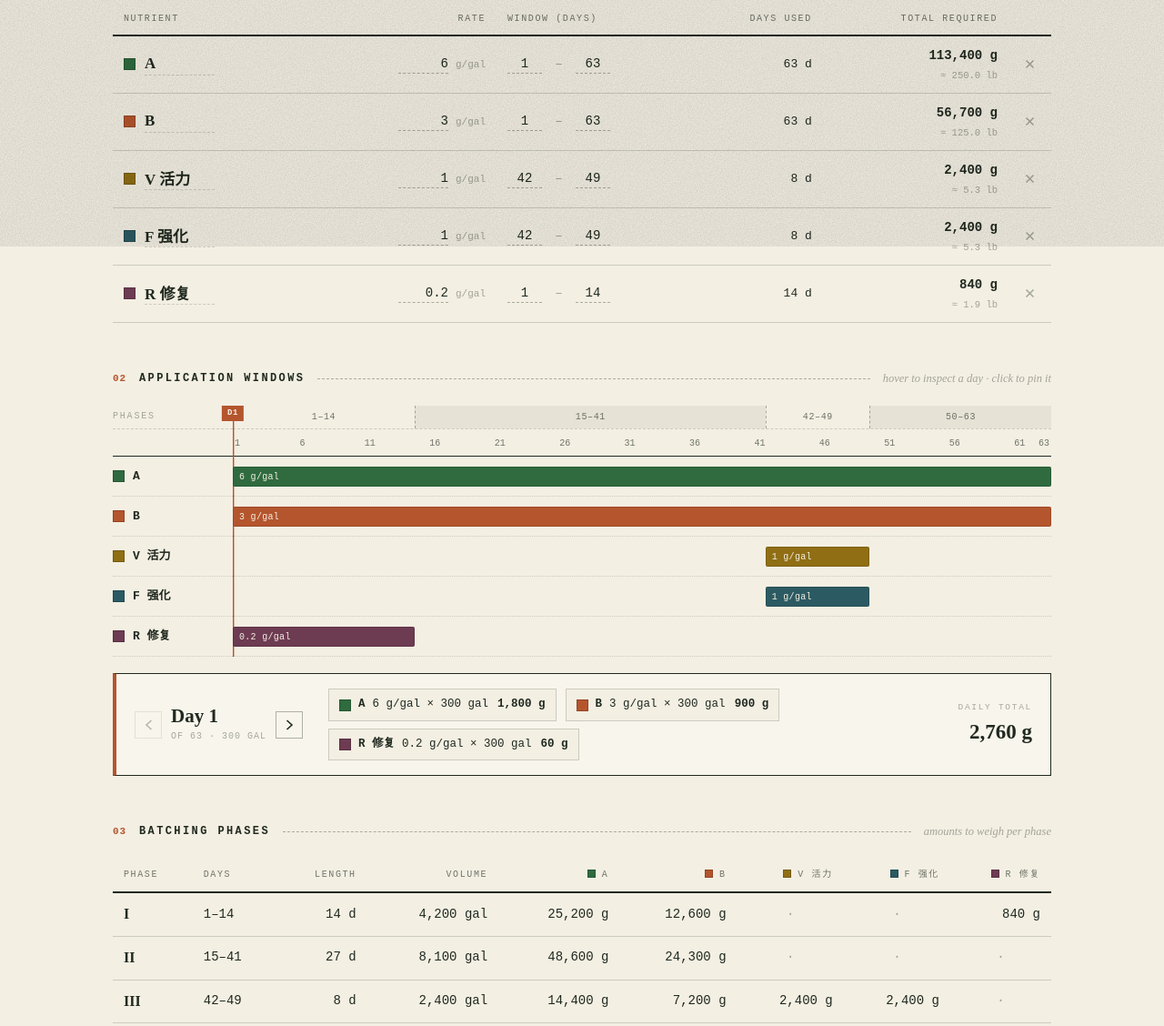
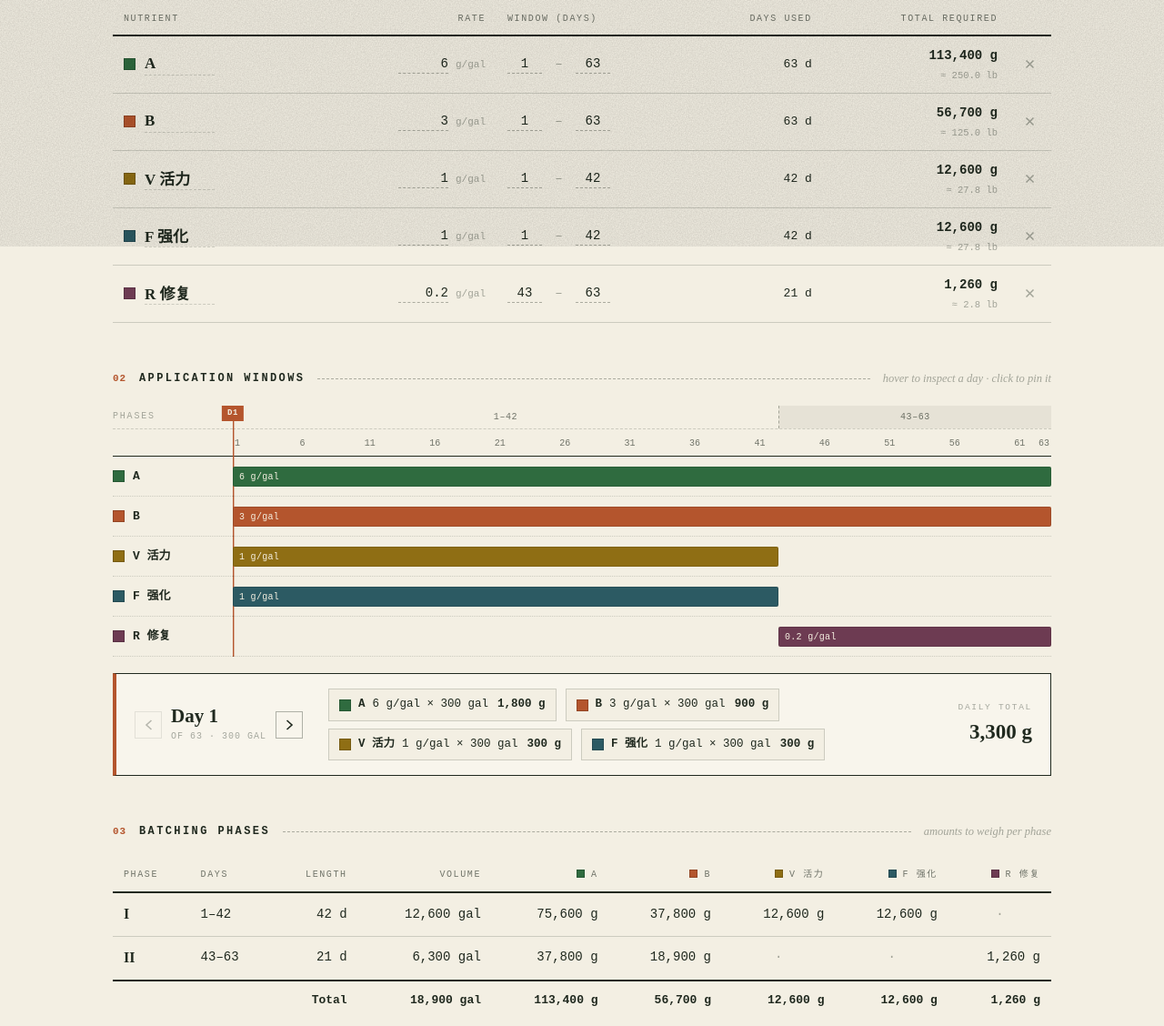
Before and after one commit to jahss/nute-estimate, a plain HTML site: page index.html in a window 1280 px wide. Shown: the part 529-1657 px from the top of the page at 91% size. Drawn offline with Linux system fonts and the light colour scheme; a web font is replaced by a local one.

Commit message:
Update V F R application windows

```diff
--- a/index.html
+++ b/index.html
@@ -650,9 +650,9 @@ const state = {
   nutrients: [
     {id:uid(), name:'A', rate:6, start:1,  end:63, color:PALETTE[0]},
     {id:uid(), name:'B', rate:3, start:1,  end:63, color:PALETTE[1]},
-    {id:uid(), name:'V 活力', rate:1, start:42, end:49, color:PALETTE[2]},
-    {id:uid(), name:'F 强化', rate:1, start:42, end:49, color:PALETTE[3]},
-    {id:uid(), name:'R 修复', rate:0.2, start:1,  end:14, color:PALETTE[4]},
+    {id:uid(), name:'V 活力', rate:1, start:1,  end:42, color:PALETTE[2]},
+    {id:uid(), name:'F 强化', rate:1, start:1,  end:42, color:PALETTE[3]},
+    {id:uid(), name:'R 修复', rate:0.2, start:43, end:63, color:PALETTE[4]},
   ]
 };
 let animateNext = true;
```
